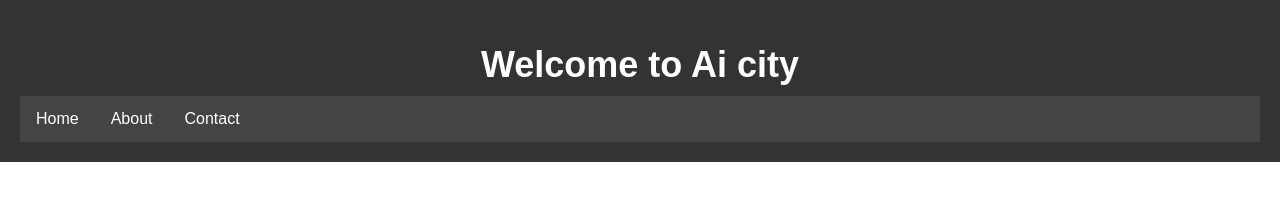
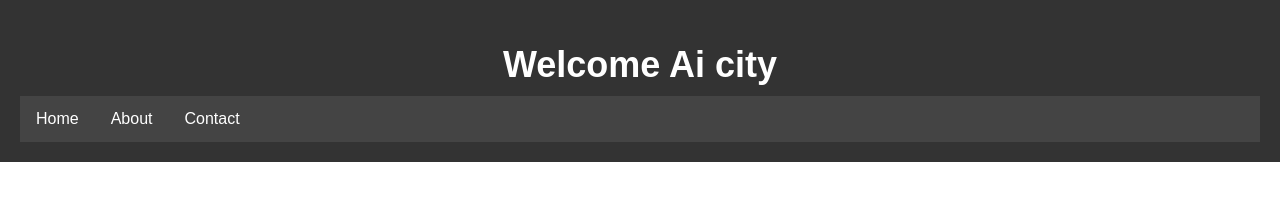
Before and after one commit to Keemddos/RafeekAi.github.io, a plain HTML site: page index.html in a window 1280 px wide. Shown: the top 199 px of the page. Drawn offline with Linux system fonts and the light colour scheme.

Commit message:
index.html

```diff
--- a/index.html
+++ b/index.html
@@ -66,7 +66,7 @@
 </head>
 <body>
 	<header>
-		<h1>Welcome to Ai city</h1>
+		<h1>Welcome  Ai city</h1>
 		<nav>
 			<ul>
 				<li><a href="#">Home</a></li>
```
